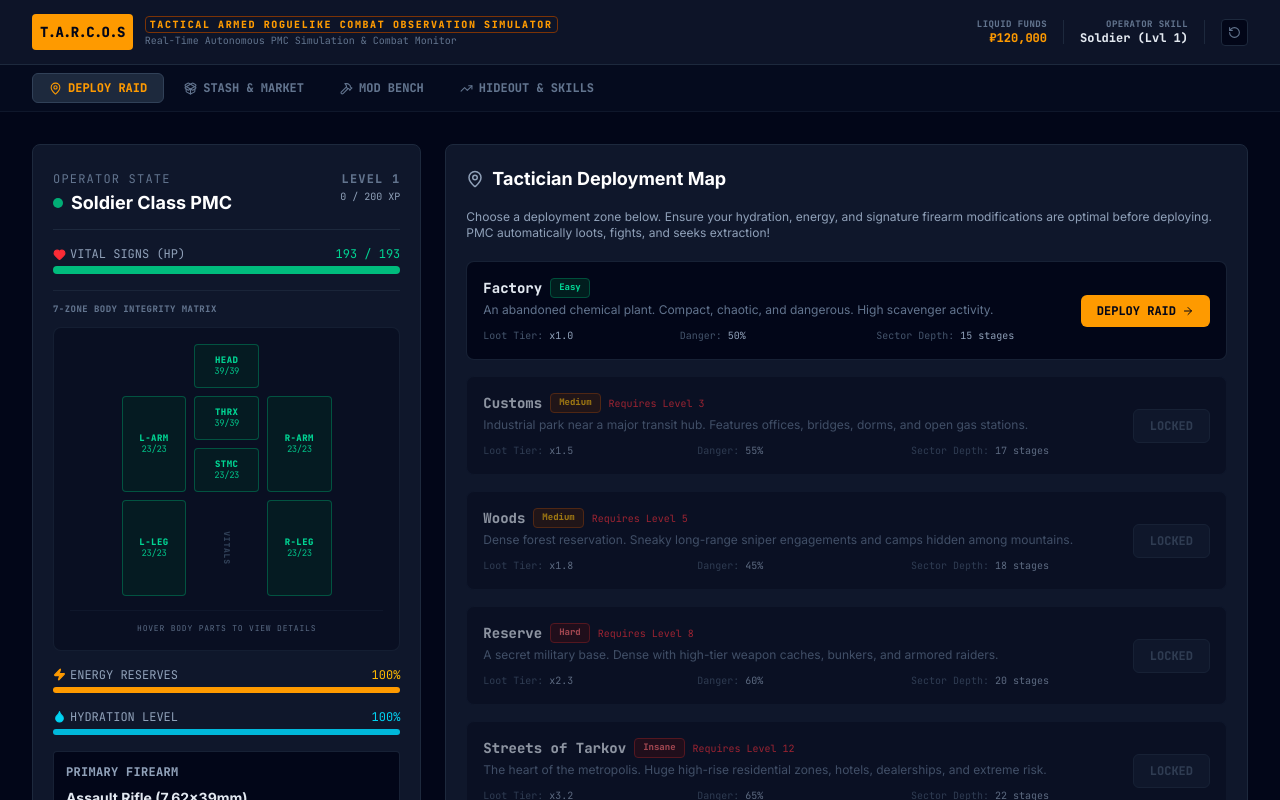
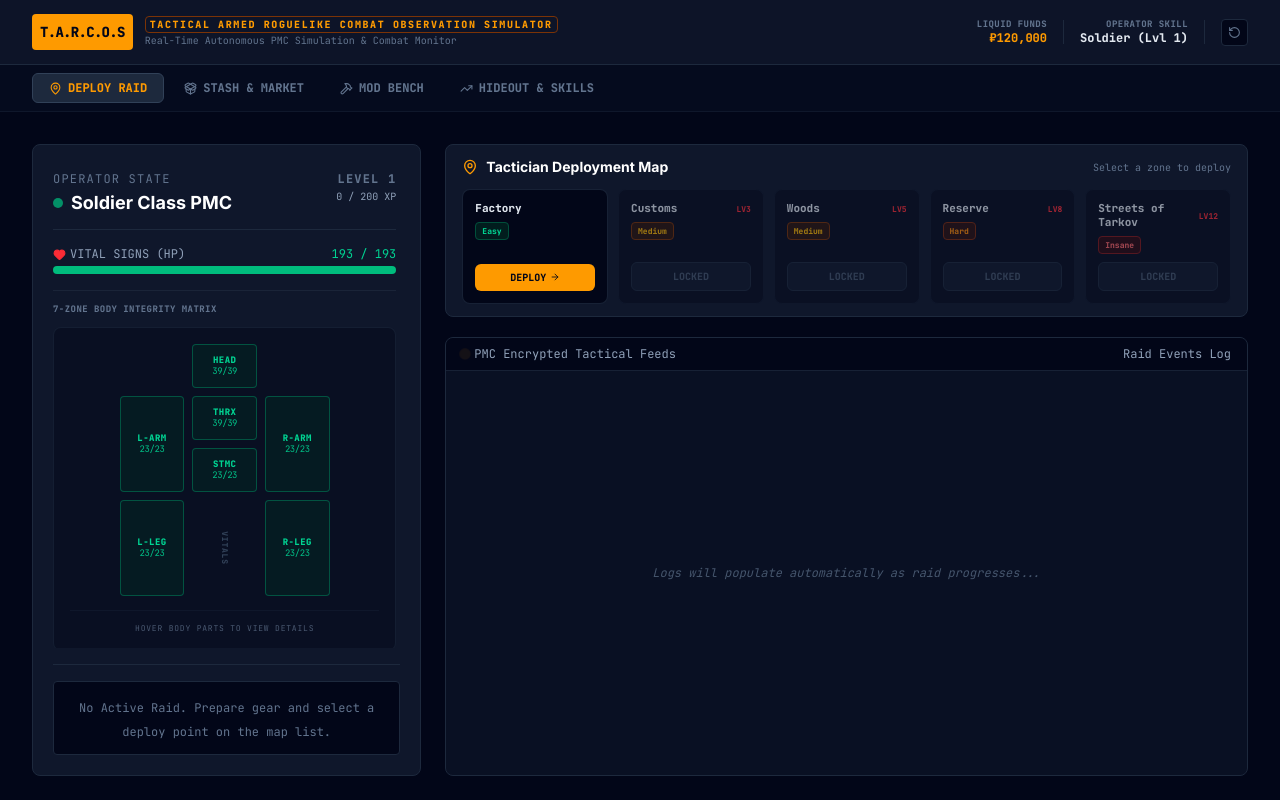
Before and after one commit to Akitsutori/tarcos, a React (Vite) app: page / in a window 1280 px wide. Shown: the top 800 px of the page. Built offline with nearby package versions, Linux system fonts and the light colour scheme.

Commit message:
feat(ui): RaidScreen viewport-anchored layout + collapsible raid results

```diff
--- a/src/components/RaidScreen.tsx
+++ b/src/components/RaidScreen.tsx
@@ -3,7 +3,7 @@
  * SPDX-License-Identifier: Apache-2.0
  */
 
-import React, { useEffect, useRef } from "react";
+import React, { useEffect, useRef, useState } from "react";
 import { GameState, RaidLog, ClassType, PMCBodyParts, BodyPart } from "../types";
 import { getWeaponStats } from "../data/construction";
 import { ALL_MAPS } from "../data/content/maps";
@@ -12,7 +12,7 @@ import { totalCurrentHp, totalMaxHp } from "../engine/bodyParts";
 import { BodyMap } from "./BodyMap";
 import {
   Play, Pause, Heart, Zap, Droplet, Skull,
-  MapPin, ShieldAlert, Crosshair, Package, ArrowRight, ShieldCheck
+  MapPin, ShieldAlert, Crosshair, Package, ArrowRight, ShieldCheck, ChevronDown
 } from "lucide-react";
 import { motion, AnimatePresence } from "motion/react";
 
@@ -38,6 +38,12 @@ export const RaidScreen: React.FC<RaidScreenProps> = ({
   const { activeRaid, pmc, stash, hideout } = gameState;
   const raid = activeRaid;
   const logContainerRef = useRef<HTMLDivElement>(null);
+  const [raidResultsOpen, setRaidResultsOpen] = useState(false);
+
+  // Reset the raid results panel to collapsed whenever a new raid deploys
+  useEffect(() => {
+    if (activeRaid.isActive) setRaidResultsOpen(false);
+  }, [activeRaid.isActive]);
 
   // Auto scroll terminal logs (only the log panel, not the page)
   useEffect(() => {
@@ -101,11 +107,12 @@ export const RaidScreen: React.FC<RaidScreenProps> = ({
   };
 
   return (
-    <div id="raid-screen" className="grid grid-cols-1 lg:grid-cols-3 gap-6">
+    <div className="space-y-6">
+      <div id="raid-screen" className="grid grid-cols-1 lg:grid-cols-3 gap-6 lg:h-[calc(100vh-10.5rem)] lg:min-h-[560px]">
 
       {/* LEFT COLUMN: ACTIVE PMC STATUS MONITOR */}
-      <div className="bg-slate-900 border border-slate-800 rounded-lg p-5 flex flex-col justify-between">
-        <div>
+      <div className="bg-slate-900 border border-slate-800 rounded-lg p-5 flex flex-col lg:overflow-hidden">
+        <div className="lg:flex-1 lg:min-h-0 lg:overflow-y-auto lg:pr-1">
           <div className="flex justify-between items-start border-b border-slate-800 pb-3 mb-4">
             <div>
               <span className="text-xs text-slate-500 font-mono uppercase tracking-widest">Operator State</span>
@@ -305,8 +312,8 @@ export const RaidScreen: React.FC<RaidScreenProps> = ({
 
         </div>
 
-        {/* CONTROLLERS OR RAID LAUNCH PANEL */}
-        <div className="mt-4 pt-4 border-t border-slate-800">
+        {/* CONTROLLERS OR RAID LAUNCH PANEL — pinned below the scrollable status column */}
+        <div className="mt-4 pt-4 border-t border-slate-800 shrink-0">
           {activeRaid.isActive ? (
             <div className="space-y-3">
               <div className="flex items-center justify-between text-xs font-mono text-slate-400">
@@ -365,26 +372,31 @@ export const RaidScreen: React.FC<RaidScreenProps> = ({
       </div>
 
       {/* CENTER & RIGHT COLUMNS: RAID SIMULATION TRACKER & LOGS */}
-      <div className="lg:col-span-2 flex flex-col gap-6">
+      <div className="lg:col-span-2 flex flex-col gap-4 lg:gap-5 min-h-0">
 
         {/* TACTICAL MAP SELECTOR / STAGE STATUS */}
         {activeRaid.isActive && activeRaid.map ? (
-          <div className="bg-slate-900 border border-slate-800 rounded-lg p-5">
-            <div className="flex items-center justify-between mb-4">
-              <div className="flex items-center gap-2">
-                <MapPin className="text-amber-500" size={18} />
-                <h4 className="text-sm font-bold text-white font-mono uppercase tracking-wide">
+          <div className="bg-slate-900 border border-slate-800 rounded-lg px-4 py-3">
+          <div className="flex items-center justify-between gap-3 mb-2.5">
+            <div className="flex items-center gap-2 min-w-0">
+              <MapPin className="text-amber-500 shrink-0" size={16} />
+              <h4 className="text-sm font-bold text-white font-mono uppercase tracking-wide truncate">
                 Raid: {activeRaid.map.name}
               </h4>
             </div>
-              <span className="px-2 py-0.5 rounded text-[10px] font-mono uppercase bg-slate-800 border border-slate-700 text-amber-400 font-bold">
+            <div className="flex items-center gap-2 shrink-0">
+              <span className="text-[10px] text-slate-400 font-mono">
+                Tile {activeRaid.currentStage + 1}/{activeRaid.tiles.length} · {Math.floor((activeRaid.currentStage / (activeRaid.tiles.length || 1)) * 100)}%
+              </span>
+              <span className="px-2 py-0.5 rounded text-[9px] font-mono uppercase bg-slate-800 border border-slate-700 text-amber-400 font-bold">
                 {activeRaid.status.toUpperCase()}
               </span>
             </div>
+          </div>
 
             {/* PROCEDURAL MAP VISUAL TILES TRACK */}
-            <span className="text-[9px] text-slate-500 font-mono font-bold uppercase tracking-wider block mb-2">Procedural Room Tiles Sequence</span>
-            <div className="flex items-center gap-1.5 overflow-x-auto pb-4 mt-1 select-none scrollbar-thin">
+            <span className="text-[8px] text-slate-500 font-mono font-bold uppercase tracking-wider block mb-1.5">Procedural Room Tiles Sequence</span>
+            <div className="flex items-center gap-1 overflow-x-auto pb-0.5 select-none scrollbar-thin">
               {activeRaid.tiles.map((tile, idx) => {
                 const isPassed = idx < activeRaid.currentStage;
                 const isCurrent = idx === activeRaid.currentStage;
@@ -393,7 +405,7 @@ export const RaidScreen: React.FC<RaidScreenProps> = ({
                 return (
                   <div
                     key={idx}
-                    className={`flex-shrink-0 px-2.5 py-2 rounded border font-mono text-[9px] min-w-[100px] text-center transition ${
+                    className={`flex-shrink-0 px-2 py-1 rounded border font-mono text-[8px] min-w-[76px] text-center transition ${
                       isCurrent
                         ? "bg-amber-950/40 border-amber-500 text-amber-400 font-bold scale-105 shadow shadow-amber-500/20"
                         : isPassed
@@ -403,116 +415,52 @@ export const RaidScreen: React.FC<RaidScreenProps> = ({
                             : "bg-slate-950/60 border-slate-900/40 text-slate-600"
                     }`}
                   >
-                    <div className="uppercase text-[7px] opacity-60">Tile {idx}</div>
-                    <div className="truncate font-bold mt-0.5">{tile.name}</div>
+                    <div className="uppercase text-[6px] opacity-60">Tile {idx}</div>
+                    <div className="truncate font-bold mt-px">{tile.name}</div>
                   </div>
                 );
               })}
             </div>
-
-            <div className="flex justify-between text-[10px] text-slate-500 font-mono mt-3 border-t border-slate-800/60 pt-2">
-              <span>Infiltration</span>
-              <span>Raid Progress: {Math.floor((activeRaid.currentStage / (activeRaid.tiles.length || 1)) * 100)}%</span>
-              <span>Extraction Zone</span>
-            </div>
-
-            {/* ACTIVE ENCOUNTER PANEL */}
-            <AnimatePresence mode="wait">
-              {activeRaid.status === "combat" && activeRaid.combatTarget && (
-                <motion.div
-                  initial={{ opacity: 0, y: -10 }}
-                  animate={{ opacity: 1, y: 0 }}
-                  exit={{ opacity: 0, y: -10 }}
-                  className="mt-5 p-4 bg-red-950/20 border border-red-900 rounded-lg flex flex-col md:flex-row items-center justify-between gap-4"
-                >
-                  <div className="flex items-center gap-3">
-                    <div className="p-2.5 bg-red-950 rounded border border-red-800 text-red-500 animate-pulse">
-                      <Crosshair size={22} />
-                    </div>
-                    <div>
-                      <div className="text-xs font-mono text-red-400/80 uppercase font-bold tracking-wider">Hostile Combat Contact</div>
-                      <div className="text-base font-bold text-white font-mono">{activeRaid.combatTarget.name}</div>
-                    </div>
-                  </div>
-
-                  {/* ENEMY HP BAR */}
-                  {(() => {
-                    const enemyPartList = Object.values(activeRaid.combatTarget.bodyParts) as BodyPart[];
-                    const enemyCurrentHp = enemyPartList.reduce((acc, p) => acc + p.current, 0);
-                    const enemyMaxHp = enemyPartList.reduce((acc, p) => acc + p.max, 0);
-                    return (
-                      <div className="w-full md:w-48 text-right">
-                        <div className="flex justify-between text-xs font-mono text-red-400 mb-1">
-                          <span>HP:</span>
-                          <span>{enemyCurrentHp} / {enemyMaxHp}</span>
-                        </div>
-                        <div className="h-2 bg-slate-950 rounded overflow-hidden border border-red-900/60">
-                          <div
-                            className="h-full bg-red-600"
-                            style={{ width: `${(enemyCurrentHp / enemyMaxHp) * 100}%` }}
-                          />
-                        </div>
-                      </div>
-                    );
-                  })()}
-                </motion.div>
-              )}
-            </AnimatePresence>
             </div>
         ) : (
           /* DEPLOYMENT SELECTOR IF NOT IN RAID */
-          <div className="bg-slate-900 border border-slate-800 rounded-lg p-5">
-            <h3 className="text-lg font-bold text-white mb-4 flex items-center gap-2">
-              <MapPin className="text-slate-400" size={18} /> Tactician Deployment Map
+          <div className="bg-slate-900 border border-slate-800 rounded-lg px-4 py-3">
+            <div className="flex items-center justify-between gap-3 mb-3">
+              <h3 className="text-sm font-bold text-white flex items-center gap-2">
+                <MapPin className="text-amber-500" size={16} /> Tactician Deployment Map
               </h3>
-            <p className="text-xs text-slate-400 mb-5">
-              Choose a deployment zone below. Ensure your hydration, energy, and signature firearm modifications are optimal before deploying. PMC automatically loots, fights, and seeks extraction!
-            </p>
+              <span className="text-[10px] text-slate-500 font-mono">Select a zone to deploy</span>
+            </div>
 
-            <div className="space-y-4">
+            <div className="grid grid-cols-2 md:grid-cols-3 xl:grid-cols-5 gap-2.5">
               {ALL_MAPS.map((map) => {
                 const isLocked = pmc.level < map.levelRequired;
 
                 return (
                   <div
                     key={map.id}
-                    className={`p-4 rounded-lg border transition flex flex-col md:flex-row items-center justify-between gap-4 ${
+                    title={`${map.description} — Loot x${map.lootMultiplier.toFixed(1)} | Danger ${Math.floor(map.scavSpawnChance * 100)}% | Sector Depth ${map.stagesCount} stages`}
+                    className={`p-3 rounded-lg border flex flex-col justify-between gap-2 transition ${
                       isLocked
-                        ? "bg-slate-950/60 border-slate-900 opacity-60 cursor-not-allowed"
+                        ? "bg-slate-950/60 border-slate-900 opacity-60"
                         : "bg-slate-950 border-slate-800/80 hover:border-slate-700 hover:bg-slate-950"
                     }`}
                   >
-                    <div className="flex-1">
-                      <div className="flex items-center gap-2">
-                        <span className={`text-sm font-bold font-mono text-slate-200`}>
-                          {map.name}
-                        </span>
-                        <span className={`px-2 py-0.5 rounded text-[9px] font-mono font-bold ${
+                    <div>
+                      <div className="flex items-center justify-between gap-1">
+                        <span className="text-[11px] font-bold font-mono text-slate-200 leading-tight">{map.name}</span>
+                        {isLocked && (
+                          <span className="text-[8px] text-red-500 font-mono font-bold shrink-0">LV{map.levelRequired}</span>
+                        )}
+                      </div>
+                      <span className={`inline-block mt-1 px-1.5 py-0.5 rounded text-[8px] font-mono font-bold ${
                         map.difficulty === "Easy" ? "bg-emerald-950/60 text-emerald-400 border border-emerald-900" :
                         map.difficulty === "Medium" ? "bg-amber-950/60 text-amber-400 border border-amber-900" :
+                        map.difficulty === "Hard" ? "bg-orange-950/60 text-orange-400 border border-orange-900" :
                         "bg-red-950/60 text-red-400 border border-red-900"
                       }`}>
                         {map.difficulty}
                       </span>
-                        {isLocked && (
-                          <span className="text-[10px] text-red-500 font-mono">
-                            Requires Level {map.levelRequired}
-                          </span>
-                        )}
-                      </div>
-                      <p className="text-xs text-slate-500 mt-1">{map.description}</p>
-
-                      <div className="grid grid-cols-3 gap-2 mt-2.5 text-[10px] font-mono text-slate-400">
-                        <div>
-                          <span className="text-slate-600">Loot Tier:</span> x{map.lootMultiplier.toFixed(1)}
-                        </div>
-                        <div>
-                          <span className="text-slate-600">Danger:</span> {Math.floor(map.scavSpawnChance * 100)}%
-                        </div>
-                        <div>
-                          <span className="text-slate-600">Sector Depth:</span> {map.stagesCount} stages
-                        </div>
-                      </div>
                     </div>
 
                     <div>
@@ -520,14 +468,14 @@ export const RaidScreen: React.FC<RaidScreenProps> = ({
                         <button
                           id={`deploy-btn-${map.id}`}
                           onClick={() => onDeployRaid(map.id)}
-                          className="w-full md:w-auto px-4 py-2 rounded-md bg-amber-500 text-slate-950 font-mono font-bold text-xs hover:bg-amber-400 transition flex items-center gap-1.5"
+                          className="w-full py-1.5 rounded-md bg-amber-500 text-slate-950 font-mono font-bold text-[10px] hover:bg-amber-400 transition flex items-center justify-center gap-1"
                         >
-                          DEPLOY RAID <ArrowRight size={12} />
+                          DEPLOY <ArrowRight size={10} />
                         </button>
                       ) : (
                         <button
                           disabled
-                          className="w-full md:w-auto px-4 py-2 rounded-md bg-slate-900 text-slate-600 font-mono font-bold text-xs border border-slate-800"
+                          className="w-full py-1.5 rounded-md bg-slate-900 text-slate-600 font-mono font-bold text-[10px] border border-slate-800"
                         >
                           LOCKED
                         </button>
@@ -541,7 +489,7 @@ export const RaidScreen: React.FC<RaidScreenProps> = ({
         )}
 
         {/* TERMINAL / LOGS INTERFACE */}
-        <div className="bg-slate-900 border border-slate-800 rounded-lg flex-1 flex flex-col overflow-hidden min-h-[300px] max-h-[500px]">
+        <div className="bg-slate-900 border border-slate-800 rounded-lg flex-1 min-h-0 overflow-hidden flex flex-col relative min-h-[300px] max-h-[60vh] lg:min-h-0 lg:max-h-none">
           <div className="bg-slate-950 px-4 py-2 border-b border-slate-800/80 flex items-center justify-between text-xs font-mono text-slate-400">
             <span className="flex items-center gap-1.5">
               <span className="w-1.5 h-1.5 rounded-full bg-amber-500 animate-ping"></span>
@@ -550,7 +498,7 @@ export const RaidScreen: React.FC<RaidScreenProps> = ({
             <span>Raid Events Log</span>
           </div>
 
-          <div ref={logContainerRef} className="flex-1 overflow-y-auto p-4 space-y-2 bg-slate-950/40 text-xs font-mono select-text selection:bg-slate-800 selection:text-white">
+          <div ref={logContainerRef} className="flex-1 min-h-0 overflow-y-auto p-4 space-y-2 bg-slate-950/40 text-xs font-mono select-text selection:bg-slate-800 selection:text-white">
             {activeRaid.logs.length === 0 ? (
               <div className="h-full flex items-center justify-center text-slate-600 italic">
                 Logs will populate automatically as raid progresses...
@@ -567,20 +515,20 @@ export const RaidScreen: React.FC<RaidScreenProps> = ({
 
           {/* LOOT SECURED AND GATHERED PANEL — during raid */}
           {activeRaid.isActive && (
-            <div className="bg-slate-950 border-t border-slate-800 p-3 grid grid-cols-1 md:grid-cols-2 gap-4">
+            <div className="bg-slate-950 border-t border-slate-800 px-3 py-2.5 grid grid-cols-2 gap-2.5 shrink-0 h-24 lg:h-28 overflow-y-auto">
               {/* BackPack Loot */}
               <div>
                 <span className="text-[10px] text-slate-500 font-mono font-bold uppercase tracking-wider block mb-1">
                   Backpack Inventory (Lost if KIA)
                 </span>
-                <div className="flex flex-wrap gap-1 bg-slate-900 p-2 rounded min-h-[44px] border border-slate-800/80">
+                <div className="flex flex-wrap gap-1 bg-slate-900 p-1.5 rounded border border-slate-800/80">
                   {raid.lootFound.length === 0 ? (
                     <span className="text-[10px] text-slate-600 font-mono italic">Backpack empty</span>
                   ) : (
                     raid.lootFound.map((entry, index) => (
                       <div
                         key={index}
-                        className="px-2 py-1 bg-slate-950 text-slate-300 rounded border border-slate-800 text-[10px] font-mono flex items-center gap-1.5"
+                        className="px-1.5 py-0.5 bg-slate-950 text-slate-300 rounded border border-slate-800 text-[10px] font-mono flex items-center gap-1"
                         title={entry.item.description}
                       >
                         <Package size={10} className="text-slate-500" />
@@ -596,14 +544,14 @@ export const RaidScreen: React.FC<RaidScreenProps> = ({
                 <span className="text-[10px] text-slate-500 font-mono font-bold uppercase tracking-wider block mb-1 flex items-center gap-1">
                   <ShieldCheck size={11} className="text-emerald-400" /> Secure Container (Saved if KIA)
                 </span>
-                <div className="flex flex-wrap gap-1 bg-slate-900 p-2 rounded min-h-[44px] border border-slate-800/80">
+                <div className="flex flex-wrap gap-1 bg-slate-900 p-1.5 rounded border border-slate-800/80">
                   {raid.secureContainerSaved.length === 0 ? (
                     <span className="text-[10px] text-slate-600 font-mono italic">Secure container empty</span>
                   ) : (
                     raid.secureContainerSaved.map((entry, index) => (
                       <div
                         key={index}
-                        className="px-2 py-1 bg-emerald-950/20 text-emerald-400 rounded border border-emerald-900/40 text-[10px] font-mono flex items-center gap-1"
+                        className="px-1.5 py-0.5 bg-emerald-950/20 text-emerald-400 rounded border border-emerald-900/40 text-[10px] font-mono flex items-center gap-1"
                         title={entry.item.description}
                       >
                         <Package size={10} className="text-emerald-500" />
@@ -616,18 +564,83 @@ export const RaidScreen: React.FC<RaidScreenProps> = ({
             </div>
           )}
 
-          {/* POST-RAID SUMMARY — after raid ends */}
+          {/* ACTIVE COMBAT CONTACT — overlay, never shifts the log */}
+          <AnimatePresence mode="wait">
+            {activeRaid.status === "combat" && activeRaid.combatTarget && (
+              <motion.div
+                initial={{ opacity: 0, y: -6 }}
+                animate={{ opacity: 1, y: 0 }}
+                exit={{ opacity: 0, y: -6 }}
+                className="absolute top-[44px] right-2 z-20 w-[300px] max-w-[calc(100%-1rem)] p-2.5 bg-red-950/90 border border-red-900 rounded-lg flex items-center justify-between gap-3 shadow-lg shadow-red-950/40 backdrop-blur-sm"
+              >
+                <div className="flex items-center gap-2 min-w-0">
+                  <div className="p-1.5 bg-red-950 rounded border border-red-800 text-red-500 animate-pulse shrink-0">
+                    <Crosshair size={14} />
+                  </div>
+                  <div className="min-w-0">
+                    <div className="text-[9px] font-mono text-red-400/80 uppercase font-bold tracking-wider">Hostile Contact</div>
+                    <div className="text-sm font-bold text-white font-mono truncate">{activeRaid.combatTarget.name}</div>
+                  </div>
+                </div>
+
+                {/* ENEMY HP BAR */}
+                {(() => {
+                  const enemyPartList = Object.values(activeRaid.combatTarget.bodyParts) as BodyPart[];
+                  const enemyCurrentHp = enemyPartList.reduce((acc, p) => acc + p.current, 0);
+                  const enemyMaxHp = enemyPartList.reduce((acc, p) => acc + p.max, 0);
+                  return (
+                    <div className="w-24 shrink-0 text-right">
+                      <div className="flex justify-between text-[9px] font-mono text-red-400 mb-0.5">
+                        <span>HP</span>
+                        <span>{enemyCurrentHp}/{enemyMaxHp}</span>
+                      </div>
+                      <div className="h-1.5 bg-slate-950 rounded overflow-hidden border border-red-900/60">
+                        <div
+                          className="h-full bg-red-600"
+                          style={{ width: `${(enemyCurrentHp / enemyMaxHp) * 100}%` }}
+                        />
+                      </div>
+                    </div>
+                  );
+                })()}
+              </motion.div>
+            )}
+          </AnimatePresence>
+
+        </div>
+
+        {/* POST-RAID SUMMARY — after raid ends (collapsible) */}
         {!activeRaid.isActive && activeRaid.map && (
-            <div className="bg-slate-900 border border-slate-800 rounded-lg p-5 space-y-4">
-              {/* Status Banner */}
-              <div className={`p-3 rounded border text-center text-xs font-mono font-bold uppercase tracking-wider ${
+          <div className="bg-slate-900 border border-slate-800 rounded-lg shrink-0 overflow-hidden">
+            <button
+              onClick={() => setRaidResultsOpen(o => !o)}
+              className="w-full px-4 py-2.5 flex items-center justify-between gap-3 bg-slate-950/60 border-b border-slate-800/80 hover:bg-slate-950 transition"
+              aria-expanded={raidResultsOpen}
+            >
+              <span className="flex items-center gap-2 min-w-0">
+                <Package size={14} className="text-slate-400 shrink-0" />
+                <span className="text-xs font-mono font-bold uppercase tracking-wider text-slate-200">Raid Results</span>
+                <span className={`px-2 py-0.5 rounded text-[9px] font-mono font-bold ${
                   activeRaid.status === "extracted"
-                  ? "bg-emerald-950/30 border-emerald-900 text-emerald-400"
-                  : "bg-red-950/30 border-red-900 text-red-400"
+                    ? "bg-emerald-950/60 text-emerald-400 border border-emerald-900"
+                    : "bg-red-950/60 text-red-400 border border-red-900"
                 }`}>
                   {activeRaid.status === "extracted" ? "Extraction Successful" : "PMC Killed in Action"}
-              </div>
+                </span>
+              </span>
+              <ChevronDown size={14} className={`text-slate-400 shrink-0 transition-transform duration-200 ${raidResultsOpen ? "" : "-rotate-90"}`} />
+            </button>
 
+            <AnimatePresence initial={false}>
+              {raidResultsOpen && (
+                <motion.div
+                  initial={{ height: 0, opacity: 0 }}
+                  animate={{ height: "auto", opacity: 1 }}
+                  exit={{ height: 0, opacity: 0 }}
+                  transition={{ duration: 0.2 }}
+                  className="overflow-hidden"
+                >
+                  <div className="p-4 space-y-4">
                     <div className="grid grid-cols-1 md:grid-cols-2 gap-4">
               {/* Secure Container — always saved */}
               <div>
@@ -683,9 +696,13 @@ export const RaidScreen: React.FC<RaidScreenProps> = ({
               </div>
             </div>
                   </div>
+                </motion.div>
               )}
+            </AnimatePresence>
           </div>
+        )}
 
+      </div>
     </div>
     </div>
   );
```
Lines whose indentation alone changed are shown as unchanged.
